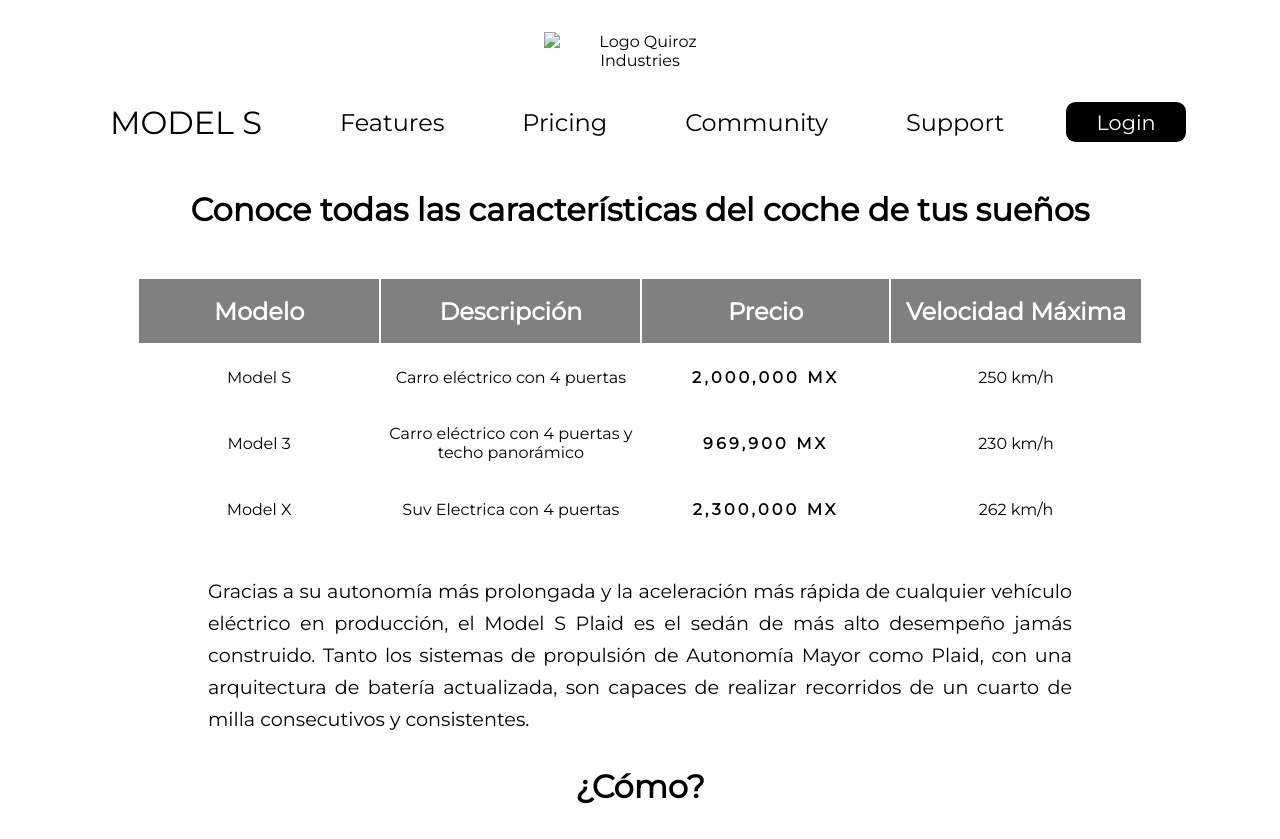
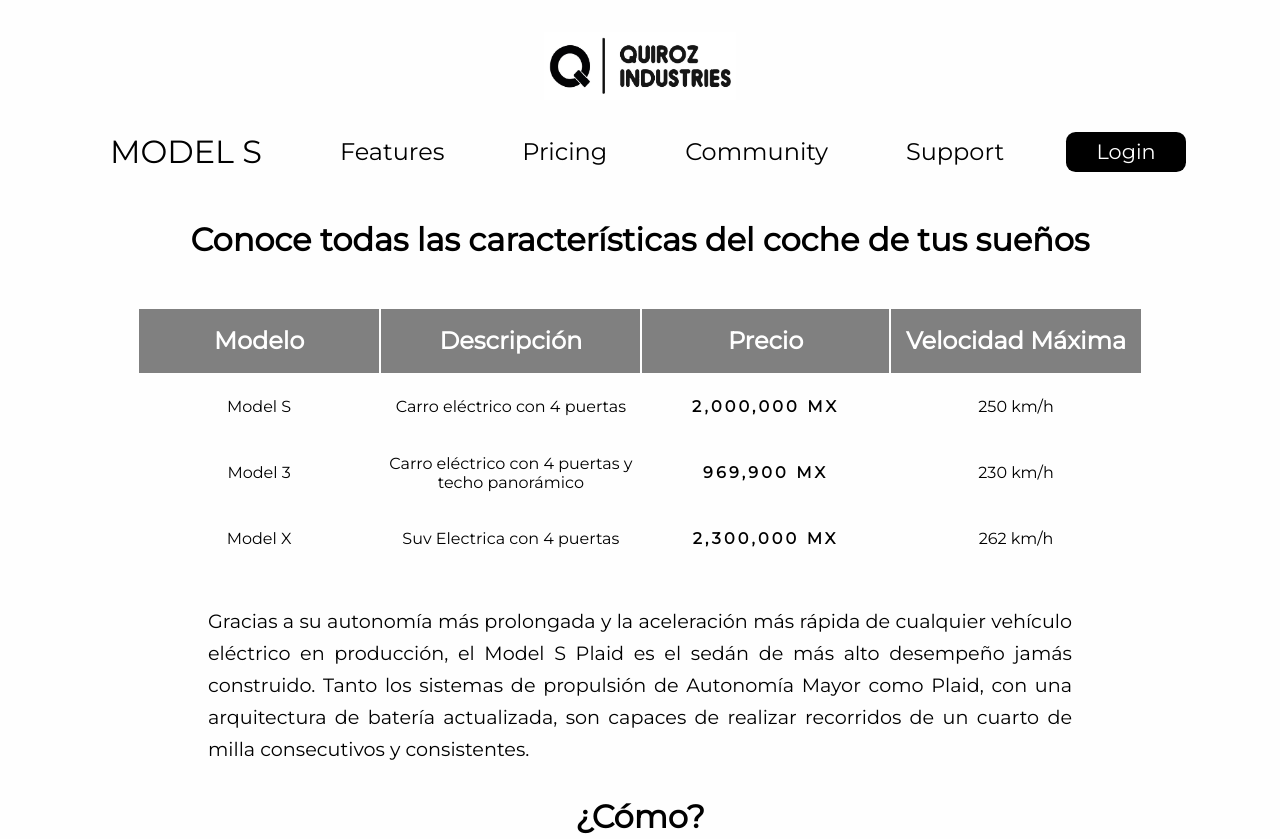
Before and after one commit to martinquiroz545/Quiroz-Industries-Tesla-, a website: page features.html in a window 1280 px wide. Shown: the top 839 px of the page. Drawn offline with Linux system fonts and the light colour scheme; the site is published under a folder, as on GitHub Pages, so addresses that start at the root find nothing.

Commit message:
Se cambian toda las rutas de acceso al logo

```diff
--- a/features.html
+++ b/features.html
@@ -36,7 +36,7 @@
     <header>
       <!-- Logo Principal -->
       <div>
-        <img src="/img/Logo.JPG" alt="Logo Quiroz Industries" id="logo" />
+        <img src="img/Logo.JPG" alt="Logo Quiroz Industries" id="logo" />
       </div>
 
       <!-- BARRA DE NAVEGACIÓN -->
```
Also changed, not shown: pricing.html (+1 -1 lines), support.html (+1 -1 lines).
